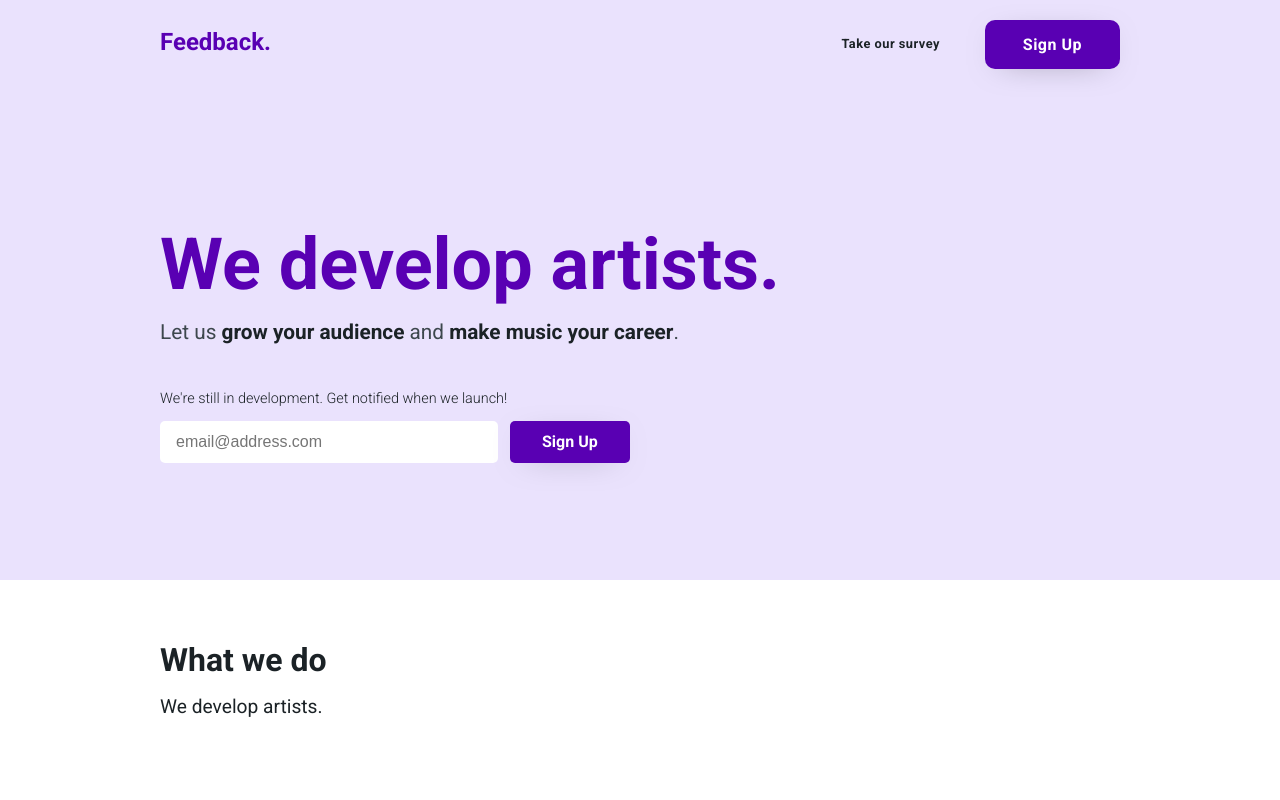
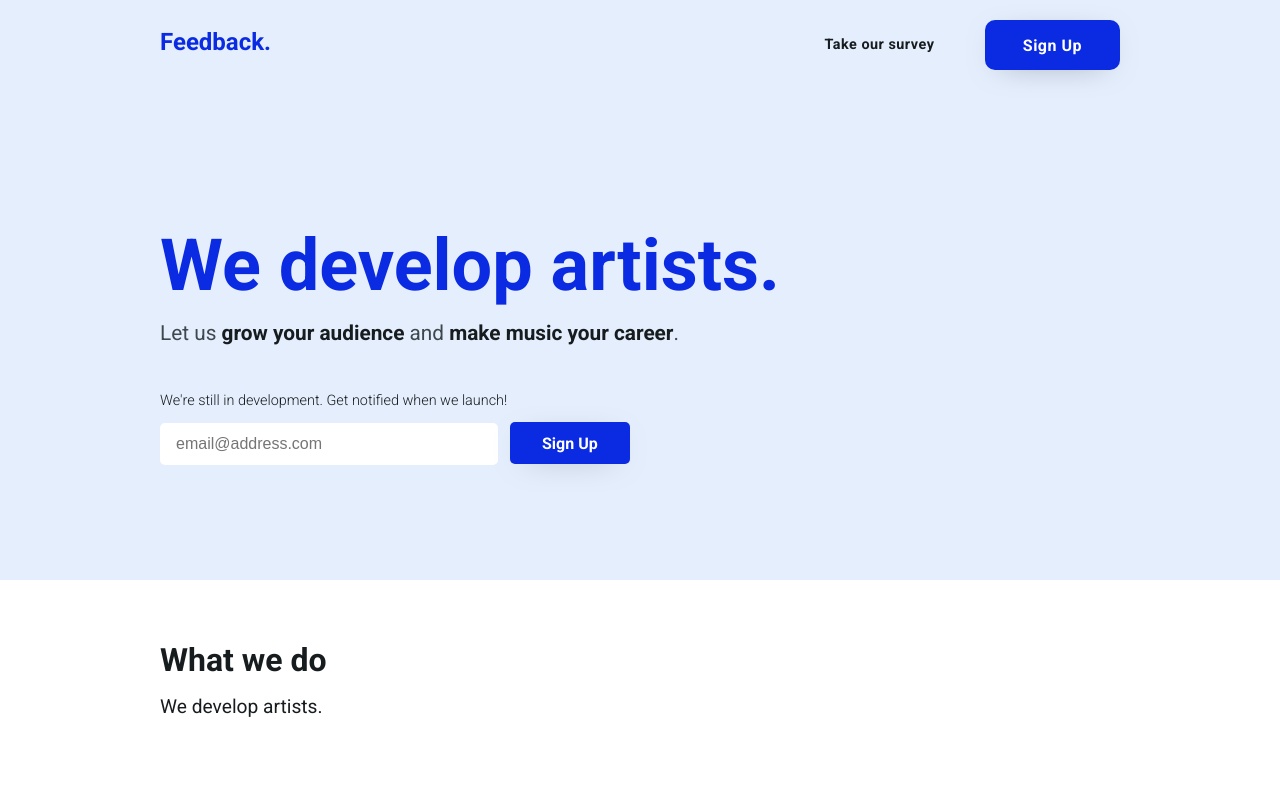
Before and after one commit to andfoster/andfoster.github.com, a website: page public/index.html in a window 1280 px wide. Shown: the top 800 px of the page. Drawn offline with Linux system fonts and the light colour scheme.

Commit message:
updated colors

```diff
--- a/public/index.html
+++ b/public/index.html
@@ -20,7 +20,7 @@
                             <div id="right-nav-wrapper">
                                 <a target='_blank' href="https://forms.gle/b457ccpZZYDevr5e7"><p>Take our survey</p></a>
                                 <button>
-                                    <a target='_blank' href=""><p>Sign Up</p></a>
+                                    <a href=""><p>Sign Up</p></a>
                                 </button>
                             </div>
                         </div>
--- a/public/style/index.scss
+++ b/public/style/index.scss
@@ -1,17 +1,17 @@
 @import url('https://fonts.googleapis.com/css2?family=Roboto:wght@300;400;700&display=swap');
 
 $green: #00CC66;
-$purple: #5900b3;
+$purple: #6008b8;
 $yellow: #FFE666;
-$blue: #3471ff;
+$blue: #0b2be2;
 
-$black: #1B2226;
+$black: #171c1f;
 $gray: #3D474D;
-$ghost: #eae2fd;
+$ghost: #e4eefd;
 $offwhite: #ececec;
 $white: #ffffff;
 
-$main: $purple;
+$main: $blue;
 
 html {
     scroll-behavior: smooth;
@@ -75,7 +75,7 @@ div#landing-parent {
                         p {
                             color: $black;
                             padding: 18px 3.5em;
-                            font-size: .8em;
+                            font-size: .9em;
                             font-family: 'Roboto', sans-serif;
                             font-weight: bold;
                             letter-spacing: .5px;
@@ -242,7 +242,7 @@ div#advantages-parent {
 
                 &::before {
                     content: '&';
-                    background: $purple;
+                    background: $main;
                     padding: .25em .5em;
                     border-radius: 1em;
                     margin-right: .8em;
```
Also changed, not shown: public/style/index.css, 1 other file.
